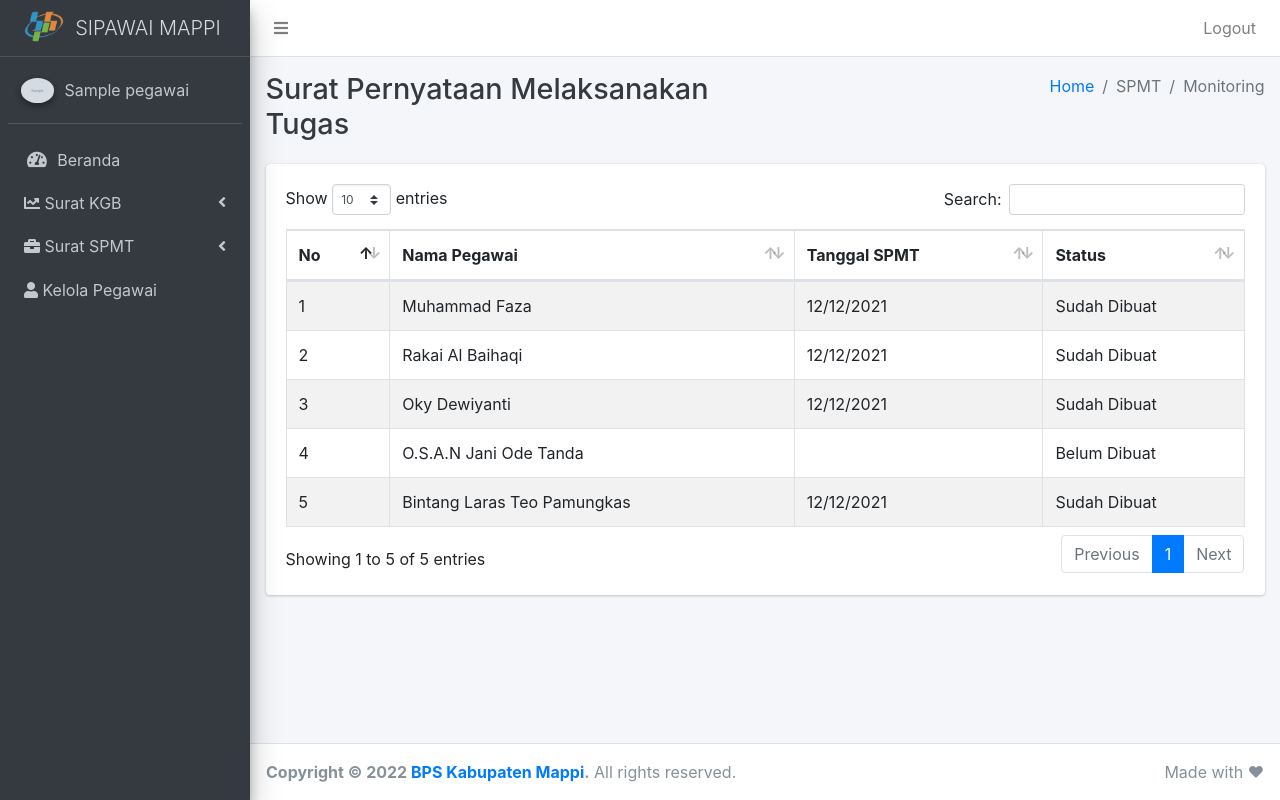
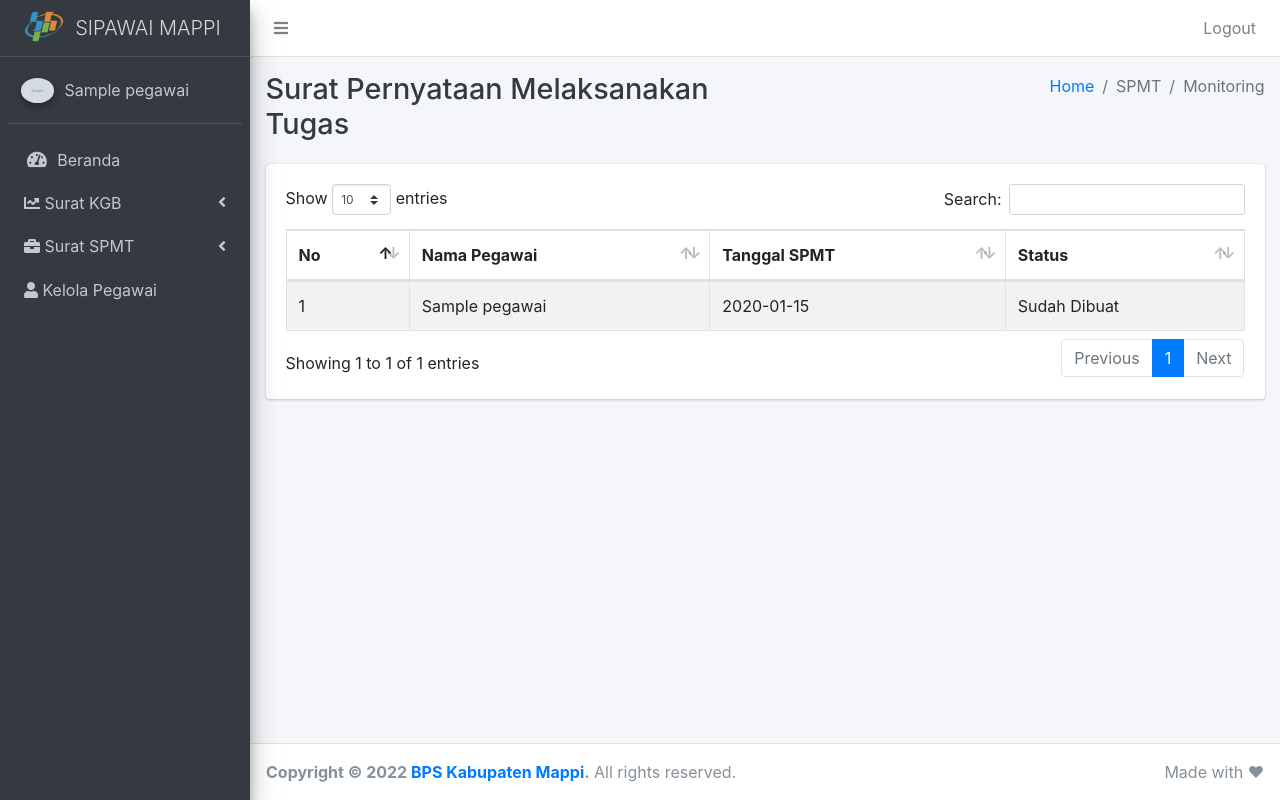
Before and after one commit to mfasza/SiPawai, a Laravel app: page /spmt/monitoring in a window 1280 px wide. Run offline with Laravel 8, Linux system fonts and the light colour scheme; a user stored in the database is signed in; tables that the repository leaves empty hold one stand-in row (values such as "Sample post"); grey boxes marked "Sample" are stand-in pictures; some web fonts are replaced.

Commit message:
membuat fitur monitoring spmt

```diff
--- a/app/Http/Controllers/DokumenSpmtController.php
+++ b/app/Http/Controllers/DokumenSpmtController.php
@@ -3,10 +3,46 @@
 namespace App\Http\Controllers;
 
 use App\dokumen_spmt;
+use App\Pegawai;
+use Carbon\Carbon;
 use Illuminate\Http\Request;
 
 class DokumenSpmtController extends Controller
 {
+    /**
+     * Display a listing of the resource.
+     *
+     * @return \Illuminate\Http\Response
+     */
+    public function monitoring()
+    {
+        // $pegawai = Pegawai::with('spmts')->select('nip', 'nama')->get();
+
+        $pegawai = Pegawai::select('nip', 'nama')->get();
+        $data = array();
+        foreach ($pegawai as $i => $p) {
+            if ($p->spmts->count() > 0) {
+                $tgl = Carbon::createFromFormat('Y-m-d', $p->spmts->first()->tgl_spmt);
+                $temp = [
+                    'nama' => $p->nama,
+                    'tgl_spmt' => $tgl->format('Y-m-d'),
+                    'status' => 'Sudah Dibuat'
+                ];
+                array_push($data, $temp);
+            } else {
+                $temp = [
+                    'nama' => $p->nama,
+                    'tgl_spmt' => '-',
+                    'status' => 'Belum Dibuat'
+                ];
+                array_push($data, $temp);
+            }
+        }
+        $spmts = json_decode(collect($data)->toJson());
+
+        return view('spmt.spmt-monitoring', compact('spmts'));
+    }
+
     /**
      * Display a listing of the resource.
      *
--- a/app/dokumen_kgb.php
+++ b/app/dokumen_kgb.php
@@ -16,7 +16,7 @@ class dokumen_kgb extends Model
     ];
 
     /**
-     * many to one relationship with golongans table
+     * many to one relationship with pegawais table
      *
      * @var string
      */
--- a/app/dokumen_spmt.php
+++ b/app/dokumen_spmt.php
@@ -6,5 +6,22 @@ use Illuminate\Database\Eloquent\Model;
 
 class dokumen_spmt extends Model
 {
-    //
+    /**
+     * The attributes that are mass assignable.
+     *
+     * @var array
+     */
+    protected $fillable = [
+        'no_surat', 'tgl_spmt', 'file_loc', 'nip'
+    ];
+
+    /**
+     * many to one relationship with pegawais table
+     *
+     * @var string
+     */
+    public function pegawais()
+    {
+        return $this->belongsTo(Pegawai::class, 'nip', 'nip');
+    }
 }
--- a/app/pegawai.php
+++ b/app/pegawai.php
@@ -51,4 +51,14 @@ class pegawai extends Model
     {
         return $this->hasMany(dokumen_kgb::class, 'nip', 'nip');
     }
+
+    /**
+     * one to many relationship with dokumen_spmts table
+     *
+     * @var string
+     */
+    public function spmts()
+    {
+        return $this->hasMany(dokumen_spmt::class, 'nip', 'nip');
+    }
 }
--- a/resources/views/kgb/kgb-monitoring.blade.php
+++ b/resources/views/kgb/kgb-monitoring.blade.php
@@ -39,6 +39,7 @@
                   </tr>
                   </thead>
                   <tbody>
+                    @if ($kgbs)
                       @foreach ($kgbs as $i => $k)
                         <tr>
                           <td>{{$i+1}}</td>
@@ -47,6 +48,7 @@
                           <td>{{$k->kgb_selanjutnya}}</td>
                         </tr>
                       @endforeach
+                    @endif
                   </tbody>
                 </table>
               </div>
--- a/resources/views/spmt/spmt-monitoring.blade.php
+++ b/resources/views/spmt/spmt-monitoring.blade.php
@@ -39,39 +39,16 @@
                   </tr>
                   </thead>
                   <tbody>
-                  <tr>
-                    <td>1</td>
-                    <td>Muhammad Faza
-                    </td>
-                    <td>12/12/2021</td>
-                    <td>Sudah Dibuat</td>
-                  </tr>
-                  <tr>
-                    <td>2</td>
-                    <td>Rakai Al Baihaqi
-                    </td>
-                    <td>12/12/2021</td>
-                    <td>Sudah Dibuat</td>
-                  </tr>
-                  <tr>
-                    <td>3</td>
-                    <td>Oky Dewiyanti
-                    </td>
-                    <td>12/12/2021</td>
-                    <td>Sudah Dibuat</td>
-                  </tr>
-                  <tr>
-                    <td>4</td>
-                    <td>O.S.A.N Jani Ode Tanda</td>
-                    <td></td>
-                    <td>Belum Dibuat</td>
-                  </tr>
-                  <tr>
-                    <td>5</td>
-                    <td>Bintang Laras Teo Pamungkas</td>
-                    <td>12/12/2021</td>
-                    <td>Sudah Dibuat</td>
-                  </tr>
+                    @if ($spmts)
+                      @foreach ($spmts as $i => $k)
+                        <tr>
+                          <td>{{$i+1}}</td>
+                          <td>{{$k->nama}}</td>
+                          <td>{{$k->tgl_spmt}}</td>
+                          <td>{{$k->status}}</td>
+                        </tr>
+                      @endforeach
+                    @endif
                   </tbody>
                 </table>
               </div>
--- a/routes/web.php
+++ b/routes/web.php
@@ -19,9 +19,7 @@ Route::middleware(['auth'])->prefix('kgb')->group(function () {
 });
 
 Route::middleware(['auth'])->prefix('spmt')->group(function () {
-    Route::get('/monitoring', function () {
-        return view('spmt.spmt-monitoring');
-    })->name('spmt.monitoring');
+    Route::get('/monitoring', 'DokumenSpmtController@monitoring')->name('spmt.monitoring');
     Route::get('/kelola', function () {
         return view('spmt.spmt-kelola');
     })->name('spmt.kelola')->middleware('isAdmin');
```
Also changed, not shown: app/Http/Controllers/DokumenKgbController.php (+7 -0 lines). Lines whose indentation alone changed are shown as unchanged.
